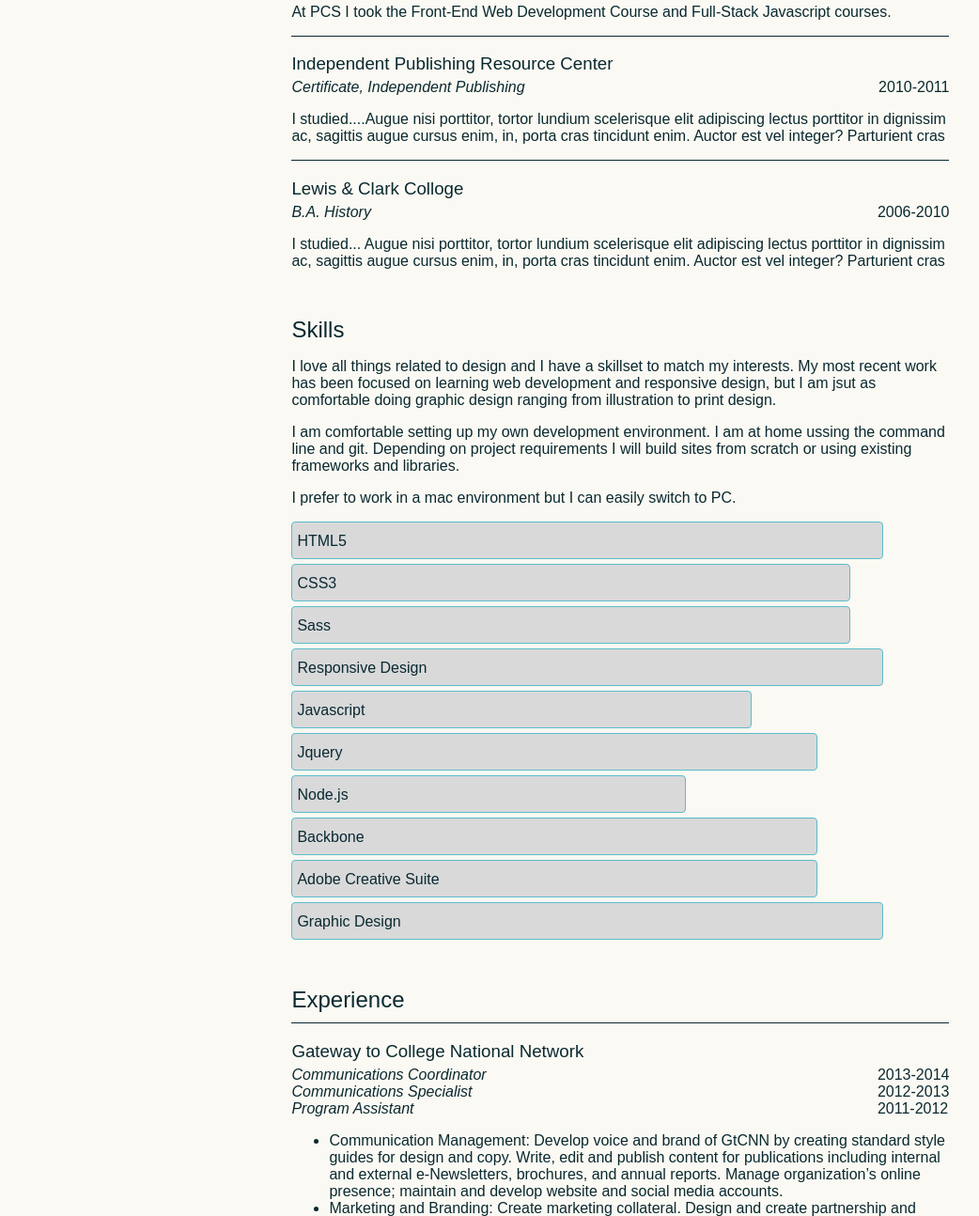
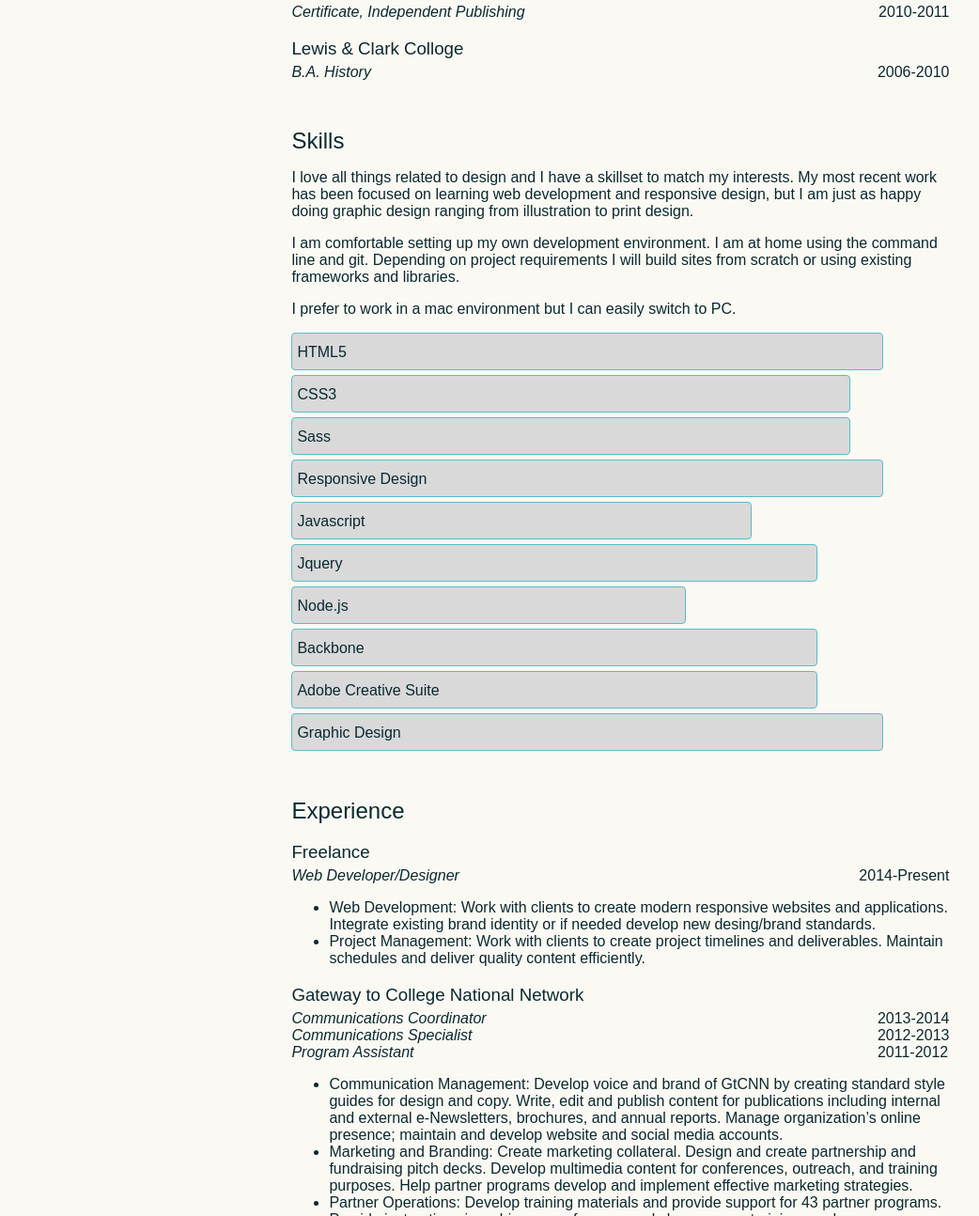
Before and after one commit to jahsierebecca/resume, a plain HTML site: page index.html in a window 1280 px wide. Shown: the part 297-1591 px from the top of the page at 94% size, without its empty margins (64-1106 px from the left). Drawn offline with nearby package versions, Linux system fonts and the light colour scheme.

Commit message:
Minor updates to style and content

```diff
--- a/index.html
+++ b/index.html
@@ -47,7 +47,7 @@
 				<section>
 					<h2 id="intro">Introduction</h2>
 					<p>
-						Developer/Designer with a passion for communication and a knack for ___. Unique combination of creativity, skill and... Experience with marketing, social media and training.
+						Developer/Designer with a passion for communication and design and a knack for writing code.
 					</p>
 				</section>
 				<section>
@@ -56,9 +56,9 @@
 						<h3>Portland Code School</h3>
 						<div class="pull-right duration">2014-2015</div> <em>Certificate, Website Development</em>
 						<div>
-							<p>
+<!-- 							<p>
 								At PCS I took the Front-End Web Development Course and Full-Stack Javascript courses.
-							</p>
+							</p> -->
 						</div>
 					</article>
 
@@ -67,9 +67,9 @@
 						<div class="pull-right duration">2010-2011</div>
 						<em>Certificate, Independent Publishing</em>
 						<div>
-							<p>
+<!-- 							<p>
 								I studied....Augue nisi porttitor, tortor lundium scelerisque elit adipiscing lectus porttitor in dignissim ac, sagittis augue cursus enim, in, porta cras tincidunt enim. Auctor est vel integer? Parturient cras
-							</p>
+							</p> -->
 						</div>
 					</article>
 					<article>
@@ -77,19 +77,19 @@
 						<div class="pull-right duration">2006-2010</div>
 						<em>B.A. History</em>
 						<div>
-							<p>
+<!-- 							<p>
 								I studied... Augue nisi porttitor, tortor lundium scelerisque elit adipiscing lectus porttitor in dignissim ac, sagittis augue cursus enim, in, porta cras tincidunt enim. Auctor est vel integer? Parturient cras
-							</p>
+							</p> -->
 						</div>
 					</article>
 				</section>
 				<section>
 					<h2>Skills</h2>
 					<p>
-						I love all things related to design and I have a skillset to match my interests. My most recent work has been focused on learning web development and responsive design, but I am jsut as comfortable doing graphic design ranging from  illustration to print design.
+						I love all things related to design and I have a skillset to match my interests. My most recent work has been focused on learning web development and responsive design, but I am just as happy doing graphic design ranging from illustration to print design.
 					</p>
 					<p>
-						I am comfortable setting up my own development environment. I am at home ussing the command line and git. Depending on project requirements I will build sites from scratch or using existing frameworks and libraries.
+						I am comfortable setting up my own development environment. I am at home using the command line and git. Depending on project requirements I will build sites from scratch or using existing frameworks and libraries.
 					</p>
 					<p>
 						I prefer to work in a mac environment but I can easily switch to PC.
@@ -109,6 +109,22 @@
 				</section>
 				<section>
 					<h2>Experience</h2>
+					<article>
+						<h3>Freelance</h3>
+						<div class="pull-right duration">
+							2014-Present
+						</div>
+						<em>Web Developer/Designer</em>
+						<div>
+							<p>
+								<ul>
+									<li>
+										Web Development: Work with clients to create modern responsive websites and applications. Integrate existing brand identity or if needed develop new desing/brand standards.
+									</li>
+									<li>Project Management: Work with clients to create project timelines and deliverables. Maintain schedules and deliver quality content efficiently.</li>
+								</ul>
+							</div>
+						</article>
 					<article>
 						<h3>Gateway to College National Network</h3>
 						<div class="pull-right duration">
--- a/scss/main.scss
+++ b/scss/main.scss
@@ -75,7 +75,9 @@ body {
 
 section {
 	article {
-		border-top: 1px solid $dark;
+		.job {
+			border-top: 1px solid $dark;
+		}
 	}
 }
 
```
Also changed, not shown: css/main.css, 1 other file.
